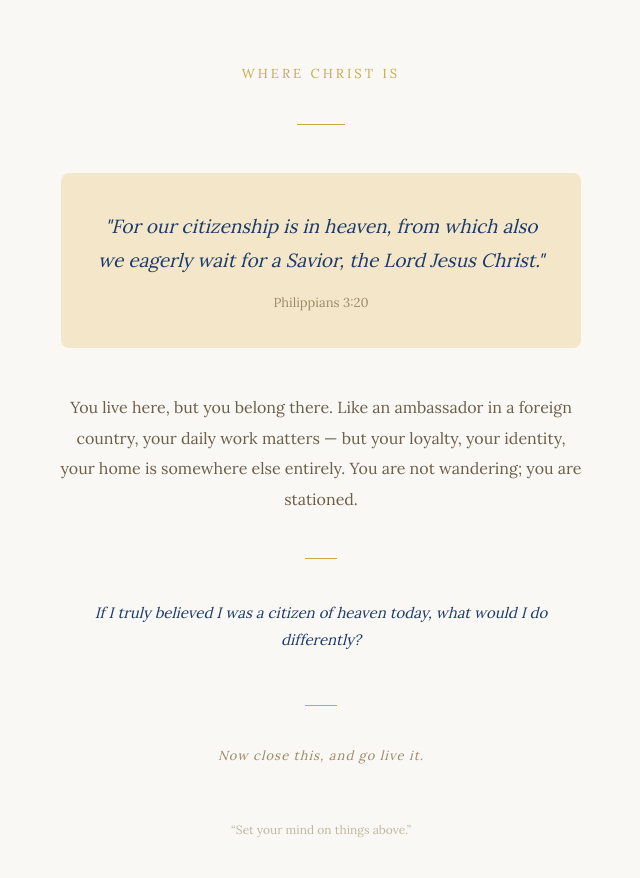
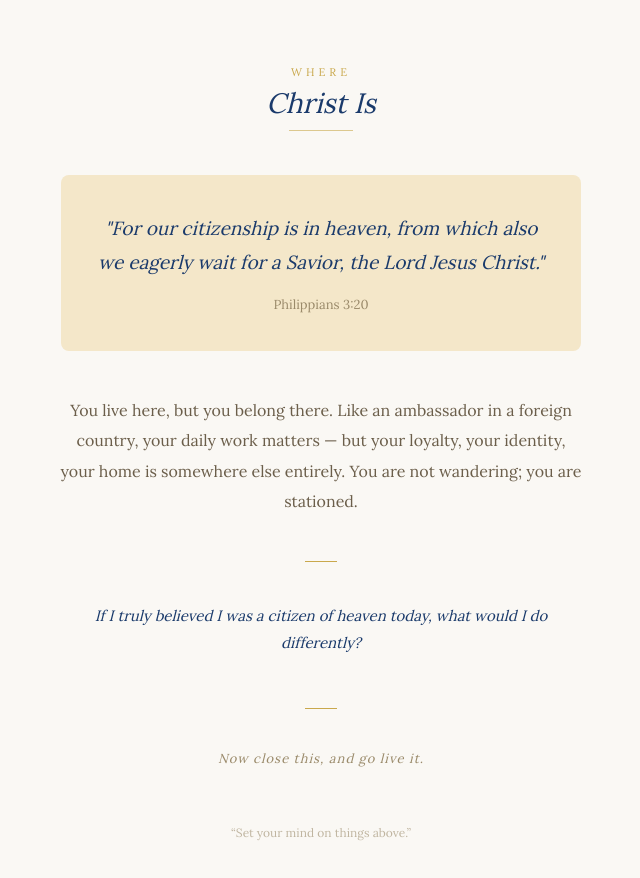
Before and after one commit to jgsmarcano88/wherechristis, a Next.js app: page / in a window 1280 px wide. Shown: the top 878 px of the page, without its empty margins (319-959 px from the left). Built offline with nearby package versions, Linux system fonts and the light colour scheme.

Commit message:
Add logo and favicon

```diff
--- a/app/page.js
+++ b/app/page.js
@@ -25,28 +25,40 @@ export default function Home() {
           textAlign: "center",
         }}
       >
-        {/* Site name */}
+        {/* Logo — Option D: WHERE small gold, Christ Is large navy italic */}
+        <div style={{ marginBottom: "44px" }}>
           <p
             style={{
-            fontSize: "13px",
-            letterSpacing: "3px",
+              fontSize: "11px",
+              letterSpacing: "4px",
               color: "var(--gold)",
-            marginBottom: "40px",
               fontWeight: 400,
+              marginBottom: "6px",
             }}
           >
-          WHERE CHRIST IS
+            WHERE
           </p>
-
-        {/* Gold divider */}
+          <p
+            style={{
+              fontSize: "28px",
+              color: "var(--navy)",
+              fontStyle: "italic",
+              fontWeight: 400,
+              lineHeight: 1.2,
+            }}
+          >
+            Christ Is
+          </p>
           <div
             style={{
-            width: "48px",
+              width: "64px",
               height: "1px",
               backgroundColor: "var(--gold)",
-            margin: "0 auto 48px",
+              margin: "10px auto 0",
+              opacity: 0.6,
             }}
           />
+        </div>
 
         {/* Verse block with dawn glow */}
         <div
```
Also changed, not shown: app/icon.svg (added). Lines whose indentation alone changed are shown as unchanged.
